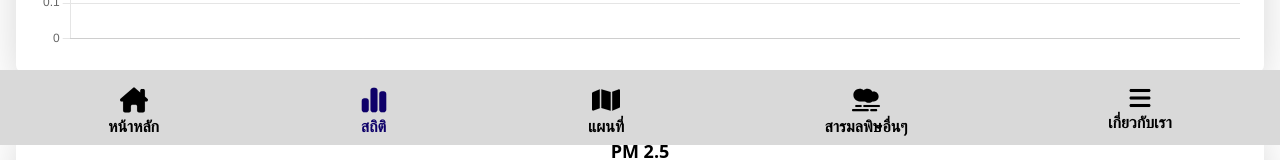
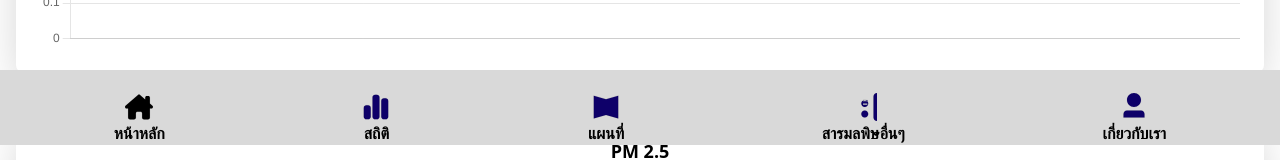
Before and after one commit to chocsiri/PuffLess, a Vue app: page /Homeview2 in a window 1280 px wide. Shown: the part 655-815 px from the top of the page. Built offline with nearby package versions, Linux system fonts and the light colour scheme; no server answers.

Commit message:
ปรับเปลี่ยนกราฟhomeview2 แก้ไขช่วงเลาย้อนหลังใน homeview1

```diff
--- a/src/views/HomeView.vue
+++ b/src/views/HomeView.vue
@@ -17,10 +17,10 @@ const fetchPM25Data = async () => {
   const lat = 19.0292;
   const lon = 99.8976;
 
-  // แก้ไขที่นี่เพื่อให้ใช้ช่วงเวลาย้อนหลัง 5 ชั่วโมง
-  const now = new Date(); // เวลาปัจจุบัน
-  const end = Math.floor(now.getTime() / 1000);  // เวลาปัจจุบัน (เป็นวินาที)
-  const start = Math.floor(new Date(now.getTime() - 5 * 60 * 60 * 1000).getTime() / 1000);  // ย้อนหลัง 5 ชั่วโมง (ในหน่วยวินาที)
+
+  const now = new Date();
+  const end = Math.floor(now.getTime() / 1000);
+  const start = Math.floor(new Date(now.getTime() - 5 * 60 * 60 * 1000).getTime() / 1000);
 
   const apiUrl = `https://api.openweathermap.org/data/2.5/air_pollution/history?lat=${lat}&lon=${lon}&start=${start}&end=${end}&appid=${apiKey}`;
 
--- a/src/views/HomeView2.vue
+++ b/src/views/HomeView2.vue
@@ -17,7 +17,7 @@ const fetchPM25Data = async () => {
   const lon = 99.8976;
 
   const end = Math.floor(Date.now() / 1000); // เวลาปัจจุบัน (UNIX timestamp)
-  const start = end - 7 * 24 * 60 * 60; // ย้อนหลัง 7 วัน
+  const start = end - 24 * 60 * 60; // ย้อนหลัง 24 ชั่วโมง
 
   const apiUrl = `https://api.openweathermap.org/data/2.5/air_pollution/history?lat=${lat}&lon=${lon}&start=${start}&end=${end}&appid=${apiKey}`;
 
@@ -37,27 +37,35 @@ const fetchPM25Data = async () => {
       minute: "2-digit",
     });
 
-    pm25History.value = data.list.reduce((acc, entry) => {
+    // ปรับการคำนวณการแสดงผลจากรายวันเป็นรายชั่วโมง
+    pm25History.value = data.list.map((entry) => {
       const date = new Date(entry.dt * 1000);
-      const day = date.toLocaleDateString("th-TH", { day: "2-digit", month: "short" });
+      const hour = date.getHours();  // ใช้ชั่วโมงเป็นตัวแสดงผล
+      return {
+        time: `${hour}:00`,  // แสดงเวลาเป็นชั่วโมง
+        value: entry.components.pm2_5,
+      };
+    });
 
-      let existingEntry = acc.find(item => item.date === day);
-      if (existingEntry) {
-        existingEntry.value = Math.max(existingEntry.value, entry.components.pm2_5);
-      } else {
-        acc.push({
-          date: day,
-          value: entry.components.pm2_5,
+    // การคำนวณค่า PM2.5 สำหรับตำแหน่งต่าง ๆ
+    const locations = [
+      { name: "คณะ ICT", lat: 19.0292, lon: 99.8976 },
+      { name: "หอใน", lat: 19.0245, lon: 99.8954 },
+      { name: "อาคารเรียน PKY", lat: 19.0276, lon: 99.8921 },
+      { name: "คณะวิศวกรรมศาสตร์", lat: 19.0304, lon: 99.8980 },
+    ];
+
+    const locationPromises = locations.map(async (location) => {
+      const apiUrlForLocation = `https://api.openweathermap.org/data/2.5/air_pollution/history?lat=${location.lat}&lon=${location.lon}&start=${start}&end=${end}&appid=${apiKey}`;
+      const response = await fetch(apiUrlForLocation);
+      const data = await response.json();
+      const pm25Values = data.list.map((entry) => entry.components.pm2_5);
+      const averagePm25 = pm25Values.reduce((acc, value) => acc + value, 0) / pm25Values.length;
+      return { name: location.name, value: averagePm25 };
     });
-      }
-      return acc;
-    }, []);
-    pm25Locations.value = [
-      { name: "คณะ ICT", value: 58.3 },
-      { name: "หอใน", value: 62.2 },
-      { name: "อาคารเรียน PKY", value: 51.9 },
-      { name: "คณะวิศวกรรมศาสตร์", value: 60.3 },
-    ];
+
+    // คำนวณค่าเฉลี่ย PM2.5 สำหรับแต่ละตำแหน่ง
+    pm25Locations.value = await Promise.all(locationPromises);
 
   } catch (error) {
     errorMessage.value = error.message;
@@ -84,16 +92,17 @@ const renderChart = () => {
   const barColors = pm25History.value.map((_, index) => colors[index % colors.length]);
 
   chartInstance = new Chart(chartCanvas.value, {
-    type: "bar",
+    type: "line", // เปลี่ยนเป็นกราฟเส้นเพื่อแสดงข้อมูลเป็นช่วงเวลา
     data: {
-      labels: pm25History.value.map((d) => d.date),
+      labels: pm25History.value.map((d) => d.time), // แสดงเวลาเป็นข้อมูลบนแกน X
       datasets: [
         {
           label: "PM2.5 (µg/m³)",
           data: pm25History.value.map((d) => d.value),
-          backgroundColor: barColors,
+          backgroundColor: "rgba(54, 162, 235, 0.6)",
           borderColor: "rgba(54, 162, 235, 1)",
           borderWidth: 1,
+          fill: false, // ปิดการเติมสีใต้เส้น
         },
       ],
     },
@@ -106,7 +115,6 @@ const renderChart = () => {
     },
   });
 };
-
 watch(pm25History, () => {
   renderChart();
 });
@@ -124,9 +132,7 @@ onMounted(() => {
     </div>
   </div>
 
-
   <div class="container mx-auto p-4 space-y-6 relative -mt-20">
-
     <div class="bg-white shadow-2xl rounded-lg p-6 text-center transform transition-all duration-300 hover:scale-105 hover:shadow-3xl">
       <h2 class="text-lg font-bold mb-4 text-center">ประวัติค่า PM2.5 (รายวัน)</h2>
       <div class="w-full max-w-full mx-auto h-[400px]">
@@ -136,54 +142,57 @@ onMounted(() => {
 
     <div class="bg-white shadow-2xl rounded-lg p-3 transform transition-all duration-300 hover:scale-105 hover:shadow-3xl h-[420px]">
       <h2 class="text-lg font-bold mb-4 text-center">อันดับค่าเฉลี่ย<br>PM 2.5</h2>
+      <h2 class="text-lg font-bold mb-4 text-center"></h2>
       <div class="flex justify-center">
         <div class="space-y-2">
-            <div v-for="(location, index) in pm25Locations"
-                :key="location.name"
-                class="flex justify-between p-4 bg-custom-orange rounded-2xl text-md font-bold duration-300 hover:scale-105 w-[900px]">
+          <div v-for="(location, index) in pm25Locations" :key="location.name" class="flex justify-between p-4 bg-custom-orange rounded-2xl text-md font-bold duration-300 hover:scale-105 w-[900px]">
             <span>{{ index + 1 }}: {{ location.name }}</span>
-              <span class="font-bold text-lg">{{ location.value }}</span>
+            <span class="font-bold text-lg">{{ location.value.toFixed(2) }}</span>
+          </div>
         </div>
       </div>
     </div>
   </div>
 
-  </div>
-
-
-  <div class="fixed bottom-0 left-0 w-full h-[75px] bg-custom-gray text-white p-2 ">
+  <div class="fixed bottom-0 left-0 w-full h-[75px] bg-custom-gray text-white p-2">
     <div class="flex justify-around">
       <router-link to="/">
         <button class="flex flex-col items-center text-black font-bold mt-2">
           <svg xmlns="http://www.w3.org/2000/svg" viewBox="0 0 576 512" stroke-width="1.5" stroke="currentColor" class="size-7">
-          <path d="M543.8 287.6c17 0 32-14 32-32.1c1-9-3-17-11-24L512 185l0-121c0-17.7-14.3-32-32-32l-32 0c-17.7 0-32 14.3-32 32l0 36.7L309.5 7c-6-5-14-7-21-7s-15 1-22 8L10 231.5c-7 7-10 15-10 24c0 18 14 32.1 32 32.1l32 0 0 69.7c-.1 .9-.1 1.8-.1 2.8l0 112c0 22.1 17.9 40 40 40l16 0c1.2 0 2.4-.1 3.6-.2c1.5 .1 3 .2 4.5 .2l31.9 0 24 0c22.1 0 40-17.9 40-40l0-24 0-64c0-17.7 14.3-32 32-32l64 0c17.7 0 32 14.3 32 32l0 64 0 24c0 22.1 17.9 40 40 40l24 0 32.5 0c1.4 0 2.8 0 4.2-.1c1.1 .1 2.2 .1 3.3 .1l16 0c22.1 0 40-17.9 40-40l0-16.2c.3-2.6 .5-5.3 .5-8.1l-.7-160.2 32 0z"/></svg>
+            <path d="M543.8 287.6c17 0 32-14 32-32.1c1-9-3-17-11-24L512 185l0-121c0-17.7-14.3-32-32-32l-32 0c-17.7 0-32 14.3-32 32l0 36.7L309.5 7c-6-5-14-7-21-7s-15 1-22 8L10 231.5c-7 7-10 15-10 24c0 18 14 32.1 32 32.1l32 0 0 69.7c-.1 .9-.1 1.8-.1 2.8l0 112c0 22.1 17.9 40 40 40l16 0c1.2 0 2.4-.1 3.6-.2c1.5 .1 3 .2 4.5 .2l31.9 0 24 0c22.1 0 40-17.9 40-40l0-24 0-64c0-17.7 14.3-32 32-32l64 0c17.7 0 32 14.3 32 32l0 64 0 24c0 22.1 17.9 40 40 40l24 0 32.5 0c1.4 0 2.8 0 4.2-.1c1.1 .1 2.2 .1 3.3 .1l16 0c22.1 0 40-17.9 40-40l0-16.2c.3-2.6 .5-5.3 .5-8.1l-.7-160.2 32 0z"/>
+          </svg>
           <span>หน้าหลัก</span>
         </button>
       </router-link>
-
       <router-link to="/Homeview2">
-        <button class="flex flex-col items-center text-custom-blue2 font-bold mt-2">
+        <button class="flex flex-col items-center text-black font-bold mt-2">
           <svg xmlns="http://www.w3.org/2000/svg" viewBox="0 0 448 512" stroke-width="1.5" stroke="currentColor" class="size-7" fill="#0E0069">
             <path d="M160 80c0-26.5 21.5-48 48-48l32 0c26.5 0 48 21.5 48 48l0 352c0 26.5-21.5 48-48 48l-32 0c-26.5 0-48-21.5-48-48l0-352zM0 272c0-26.5 21.5-48 48-48l32 0c26.5 0 48 21.5 48 48l0 160c0 26.5-21.5 48-48 48l-32 0c-26.5 0-48-21.5-48-48L0 272zM368 96l32 0c26.5 0 48 21.5 48 48l0 288c0 26.5-21.5 48-48 48l-32 0c-26.5 0-48-21.5-48-48l0-288c0-26.5 21.5-48 48-48z"/>
           </svg>
           <span>สถิติ</span>
         </button>
       </router-link>
-
+      <router-link to="/map">
         <button class="flex flex-col items-center text-black font-bold mt-2">
-        <svg xmlns="http://www.w3.org/2000/svg" viewBox="0 0 576 512" stroke-width="1.5" stroke="currentColor" class="size-7"> <path d="M384 476.1L192 421.2l0-385.3L384 90.8l0 385.3zm32-1.2l0-386.5L543.1 37.5c15.8-6.3 32.9 5.3 32.9 22.3l0 334.8c0 9.8-6 18.6-15.1 22.3L416 474.8zM15.1 95.1L160 37.2l0 386.5L32.9 474.5C17.1 480.8 0 469.2 0 452.2L0 117.4c0-9.8 6-18.6 15.1-22.3z"/></svg>
+          <svg xmlns="http://www.w3.org/2000/svg" viewBox="0 0 448 512" stroke-width="1.5" stroke="currentColor" class="size-7" fill="#0E0069">
+            <path d="M0 464l224-64l224 64V48L224 112L0 48v416z"/>
+          </svg>
           <span>แผนที่</span>
         </button>
+      </router-link>
+      <router-link to="/other-pollutants">
         <button class="flex flex-col items-center text-black font-bold mt-2">
-        <svg xmlns="http://www.w3.org/2000/svg" viewBox="0 0 640 512" stroke-width="1.5" stroke="currentColor" class="size-7">
-          <path d="M32 144c0 79.5 64.5 144 144 144l123.3 0c22.6 19.9 52.2 32 84.7 32s62.1-12.1 84.7-32l27.3 0c61.9 0 112-50.1 112-112s-50.1-112-112-112c-10.7 0-21 1.5-30.8 4.3C443.8 27.7 401.1 0 352 0c-32.6 0-62.4 12.2-85.1 32.3C242.1 12.1 210.5 0 176 0C96.5 0 32 64.5 32 144zM616 368l-336 0c-13.3 0-24 10.7-24 24s10.7 24 24 24l336 0c13.3 0 24-10.7 24-24s-10.7-24-24-24zm-64 96l-112 0c-13.3 0-24 10.7-24 24s10.7 24 24 24l112 0c13.3 0 24-10.7 24-24s-10.7-24-24-24zm-192 0L24 464c-13.3 0-24 10.7-24 24s10.7 24 24 24l336 0c13.3 0 24-10.7 24-24s-10.7-24-24-24zM224 392c0-13.3-10.7-24-24-24L96 368c-13.3 0-24 10.7-24 24s10.7 24 24 24l104 0c13.3 0 24-10.7 24-24z"/></svg>
+          <svg xmlns="http://www.w3.org/2000/svg" viewBox="0 0 512 512" stroke-width="1.5" stroke="currentColor" class="size-7" fill="#0E0069">
+            <path d="M288 128c-35.3 0-64 28.7-64 64s28.7 64 64 64s64-28.7 64-64s-28.7-64-64-64zM640 192c0 16.9-13.7 30.8-30.8 30.8H542.7c-17.6 0-30.3-14.3-30.3-30.8c0-16.9 13.7-30.8 30.3-30.8H609.2c17.1 0 30.8 13.7 30.8 30.8zM256 192h80v24h-80v-24zM448 64c0-35.3 28.7-64 64-64h112c35.3 0 64 28.7 64 64v384c0 35.3-28.7 64-64 64H512c-35.3 0-64-28.7-64-64V64zM256 128h80v24h-80v-24zM288 448c35.3 0 64-28.7 64-64s-28.7-64-64-64s-64 28.7-64 64s28.7 64 64 64z"/>
+          </svg>
           <span>สารมลพิษอื่นๆ</span>
         </button>
-
-      <router-link to="/Homeview5">
+      </router-link>
+      <router-link to="/about">
         <button class="flex flex-col items-center text-black font-bold mt-2">
-        <svg xmlns="http://www.w3.org/2000/svg" viewBox="0 0 448 512" stroke-width="1.5" stroke="currentColor" class="size-6">
-          <path d="M0 96C0 78.3 14.3 64 32 64l384 0c17.7 0 32 14.3 32 32s-14.3 32-32 32L32 128C14.3 128 0 113.7 0 96zM0 256c0-17.7 14.3-32 32-32l384 0c17.7 0 32 14.3 32 32s-14.3 32-32 32L32 288c-17.7 0-32-14.3-32-32zM448 416c0 17.7-14.3 32-32 32L32 448c-17.7 0-32-14.3-32-32s14.3-32 32-32l384 0c17.7 0 32 14.3 32 32z"/></svg>
+          <svg xmlns="http://www.w3.org/2000/svg" viewBox="0 0 512 512" stroke-width="1.5" stroke="currentColor" class="size-7" fill="#0E0069">
+            <path d="M256 0c70.7 0 128 57.3 128 128c0 70.7-57.3 128-128 128S128 198.7 128 128C128 57.3 185.3 0 256 0zM128 320h256c35.3 0 64 28.7 64 64v64H64v-64c0-35.3 28.7-64 64-64z"/>
+          </svg>
           <span>เกี่ยวกับเรา</span>
         </button>
       </router-link>
@@ -195,7 +204,30 @@ onMounted(() => {
 .header-background {
   width: 100%;
   height: 300px;
-  background: url("https://www.thaihealth.or.th/data/content/2019/10/50235/cms/newscms_thaihealth_c_cdelpqy24689.jpg") no-repeat center center;
+  background-image: url('https://www.thaihealth.or.th/data/content/2019/10/50235/cms/newscms_thaihealth_c_cdelpqy24689.jpg');
   background-size: cover;
+  background-position: center;
+}
+
+
+
+
+.bg-custom-orange {
+  background-color: #ffba0c;
+}
+
+.bg-custom-gray-light {
+  background-color: #fafafa;
+}
+
+.fixed {
+  position: fixed;
+  bottom: 0;
+  left: 0;
+  width: 100%;
+  height: 75px;
+
+  color: #ffffff;
+  padding: 15px;
 }
 </style>
```
Lines whose indentation alone changed are shown as unchanged.
